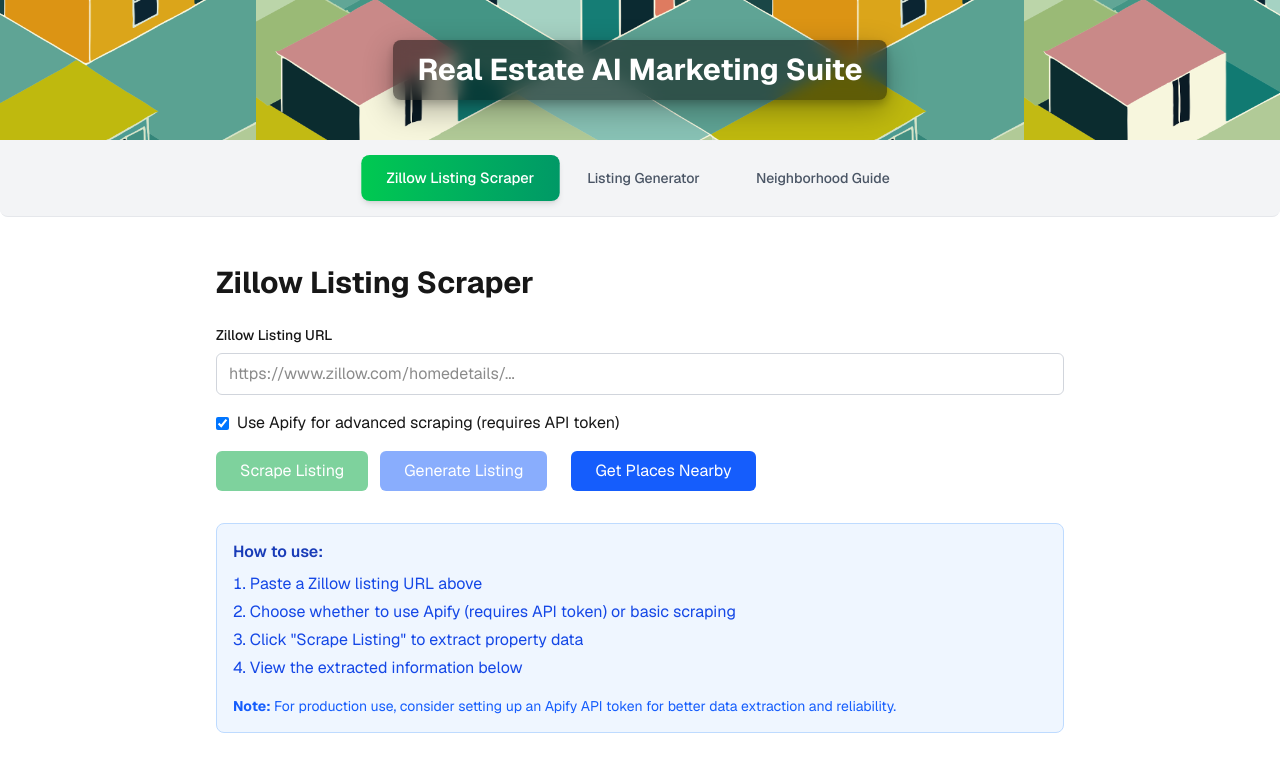
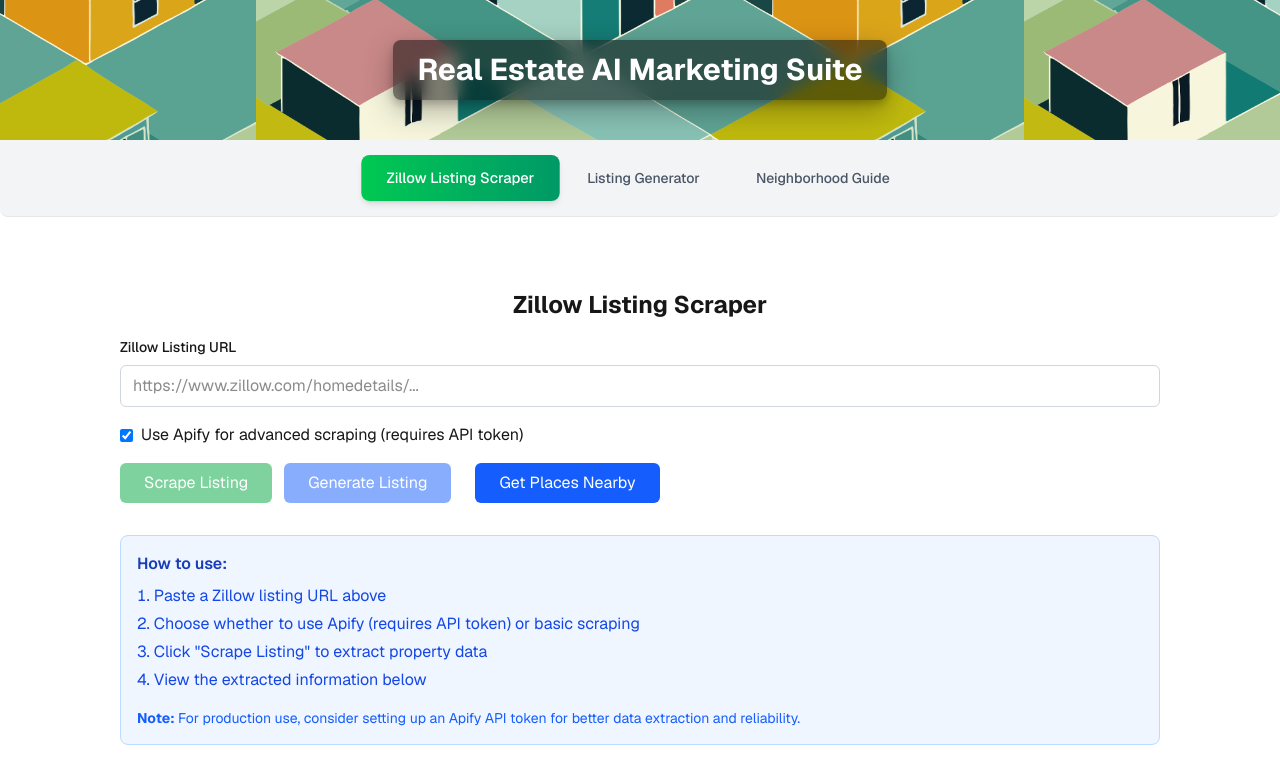
Before and after one commit to aar-woo/real-estate-ai-marketing-suite, a Next.js app: page / in a window 1280 px wide. Shown: the top 784 px of the page. Built offline with nearby package versions, Linux system fonts and the light colour scheme.

Commit message:
Created PageContainer component for consistent conatiner wrapping of tab content.

```diff
--- a/src/components/ListingForm.tsx
+++ b/src/components/ListingForm.tsx
@@ -45,8 +45,8 @@
   }
 
   return (
-    <div className="max-w-lg mx-auto p-4">
-      <h2 className="text-xl font-bold mb-4 text-center">Listing Generator</h2>
+    <div className="mx-auto p-4">
+      <h2 className="text-2xl font-bold mb-4 text-center">Listing Generator</h2>
       <form onSubmit={handleSubmit} className="space-y-4">
         {Object.keys(form).map((key) => (
           <input
--- a/src/components/NeighborhoodGuideForm.tsx
+++ b/src/components/NeighborhoodGuideForm.tsx
@@ -128,7 +128,7 @@
 
   return (
     <div className="mx-auto p-4">
-      <h2 className="text-xl font-bold mb-4 text-center">
+      <h2 className="text-2xl font-bold mb-4 text-center">
         Neighborhood Guide Generator
       </h2>
       <form onSubmit={handleSubmit} className="space-y-4">
--- /dev/null
+++ b/src/components/PageContainer.tsx
@@ -0,0 +1,17 @@
+interface PageContainerProps {
+  children: React.ReactNode;
+  className?: string;
+}
+
+export default function PageContainer({
+  children,
+  className = "",
+}: PageContainerProps) {
+  return (
+    <div
+      className={`w-full max-w-6xl mx-auto px-4 sm:px-6 lg:px-8 py-6 ${className}`}
+    >
+      {children}
+    </div>
+  );
+}
--- a/src/components/Tabs.tsx
+++ b/src/components/Tabs.tsx
@@ -1,6 +1,7 @@
 "use client";
 
 import { useState } from "react";
+import PageContainer from "./PageContainer";
 
 interface Tab {
   id: string;
@@ -42,7 +43,7 @@
               activeTab === tab.id ? "opacity-100" : "opacity-0 hidden"
             }`}
           >
-            {tab.content}
+            <PageContainer>{tab.content}</PageContainer>
           </div>
         ))}
       </div>
--- a/src/components/ZillowScraper.tsx
+++ b/src/components/ZillowScraper.tsx
@@ -113,8 +113,10 @@
   };
 
   return (
-    <div className="max-w-4xl mx-auto p-6">
-      <h1 className="text-3xl font-bold mb-6">Zillow Listing Scraper</h1>
+    <div className="mx-auto p-6">
+      <h1 className="text-2xl font-bold mb-4 text-center">
+        Zillow Listing Scraper
+      </h1>
       <form onSubmit={handleSubmit} className="mb-8">
         <div className="mb-4">
           <label htmlFor="url" className="block text-sm font-medium mb-2">
```
